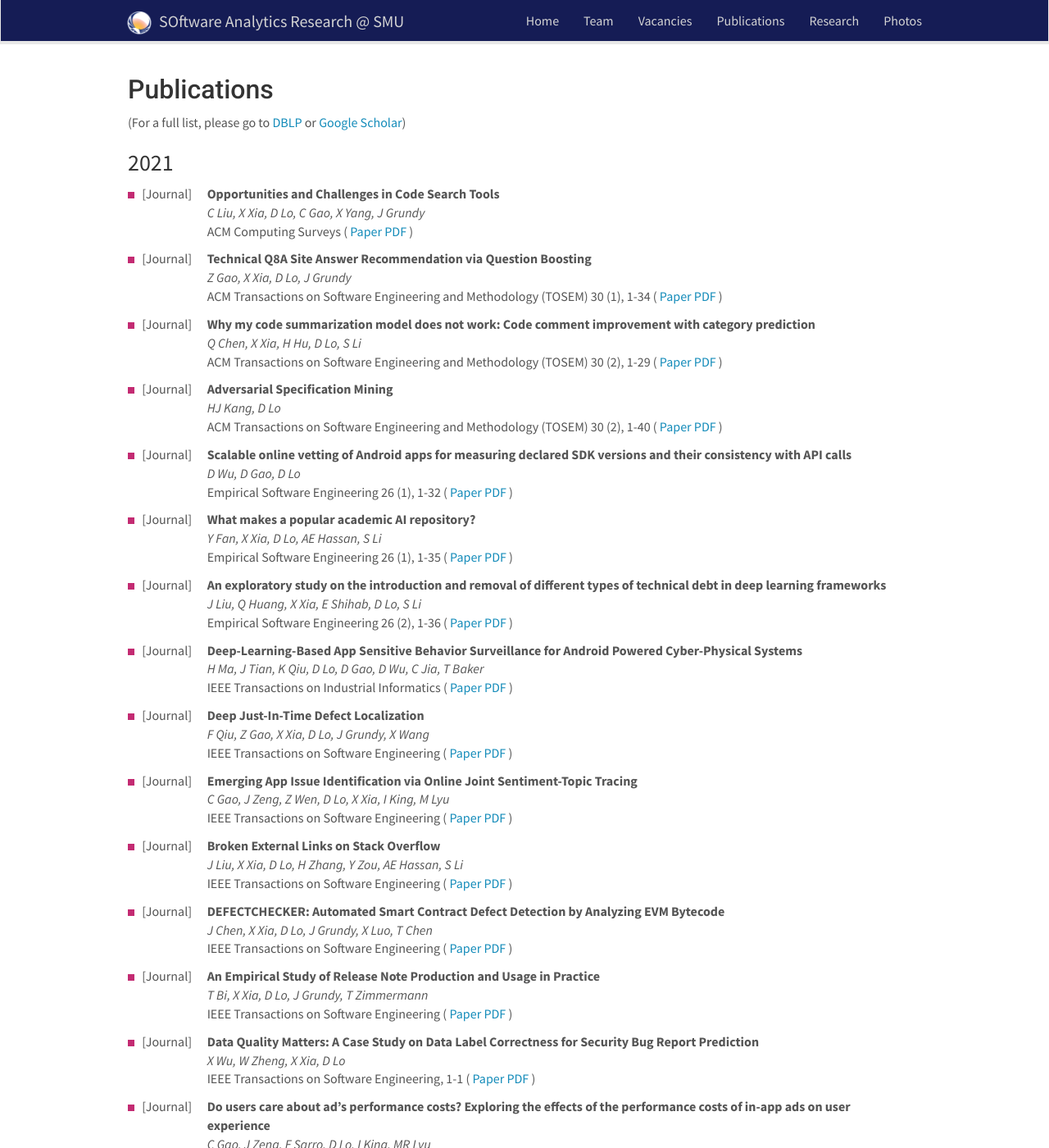
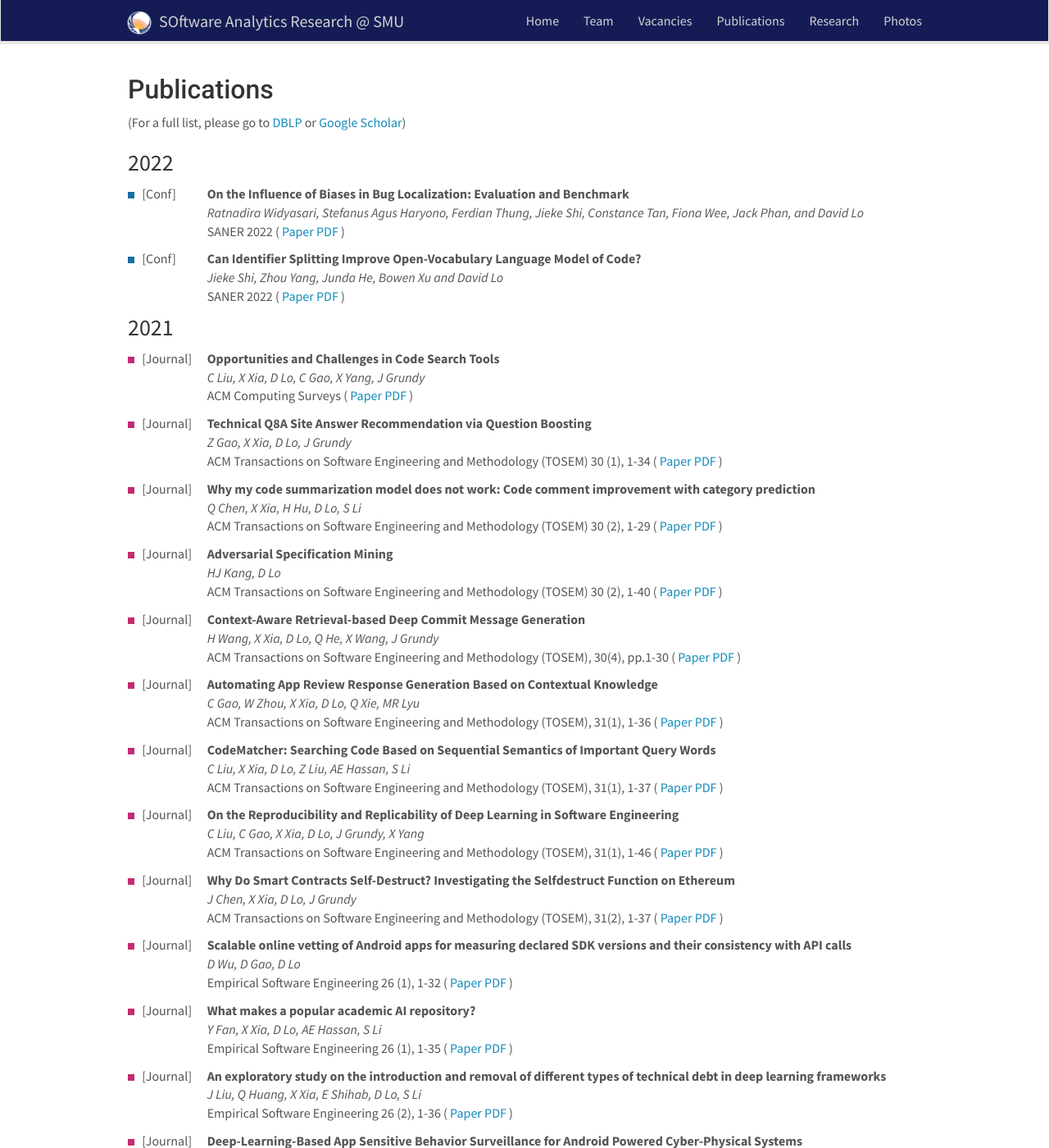
Before and after one commit to soarsmu/soarsmu.github.io, a Jekyll site: the page built from _pages/publications.md, in a window 1280 px wide and 1400 px high. Shown: the whole window at 82% size. Built offline with Jekyll 4.4.1, drawn with Linux system fonts in a browser that asks for light colours; nearby versions of some CDN libraries; some of the changed text lies outside the part shown.

Commit message:
publist: update 2021 publist

```diff
--- a/_data/publist.yml
+++ b/_data/publist.yml
@@ -1,3 +1,87 @@
+- title: "On the Influence of Biases in Bug Localization: Evaluation and Benchmark"
+  image:
+  description:
+  authors: Ratnadira Widyasari, Stefanus Agus Haryono, Ferdian Thung, Jieke Shi, Constance Tan, Fiona Wee, Jack Phan, and David Lo
+  publisher: SANER 2022
+  type: Conference
+  pdf: saner_bias.pdf
+  doi:
+  code:
+  highlight:
+  news2:
+  year: 2022
+- title: "Can Identifier Splitting Improve Open-Vocabulary Language Model of Code?"
+  image:
+  description:
+  authors: Jieke Shi, Zhou Yang, Junda He, Bowen Xu and David Lo
+  publisher: SANER 2022
+  type: Conference
+  pdf: saner_identifier.pdf
+  doi:
+  code:
+  highlight:
+  news2:
+  year: 2022
+- title: "Why Do Smart Contracts Self-Destruct? Investigating the Selfdestruct Function on Ethereum"
+  image:
+  description:
+  authors: J Chen, X Xia, D Lo, J Grundy
+  publisher: ACM Transactions on Software Engineering and Methodology (TOSEM), 31(2), 1-37
+  type: Journal
+  pdf: tosem216.pdf
+  doi:
+  code:
+  highlight:
+  news2:
+  year: 2021
+- title: "On the Reproducibility and Replicability of Deep Learning in Software Engineering"
+  image:
+  description:
+  authors: C Liu, C Gao, X Xia, D Lo, J Grundy, X Yang
+  publisher: ACM Transactions on Software Engineering and Methodology (TOSEM), 31(1), 1-46
+  type: Journal
+  pdf: tosem215.pdf
+  doi:
+  code:
+  highlight:
+  news2:
+  year: 2021
+- title: "Automating App Review Response Generation Based on Contextual Knowledge"
+  image:
+  description:
+  authors: C Gao, W Zhou, X Xia, D Lo, Q Xie, MR Lyu
+  publisher: ACM Transactions on Software Engineering and Methodology (TOSEM), 31(1), 1-36
+  type: Journal
+  pdf: tosem214.pdf
+  doi:
+  code:
+  highlight:
+  news2:
+  year: 2021
+- title: "CodeMatcher: Searching Code Based on Sequential Semantics of Important Query Words"
+  image:
+  description:
+  authors: C Liu, X Xia, D Lo, Z Liu, AE Hassan, S Li
+  publisher: ACM Transactions on Software Engineering and Methodology (TOSEM), 31(1), 1-37
+  type: Journal
+  pdf: tosem213.pdf
+  doi:
+  code:
+  highlight:
+  news2:
+  year: 2021
+- title: "Context-Aware Retrieval-based Deep Commit Message Generation"
+  image:
+  description:
+  authors: H Wang, X Xia, D Lo, Q He, X Wang, J Grundy
+  publisher: ACM Transactions on Software Engineering and Methodology (TOSEM), 30(4), pp.1-30
+  type: Journal
+  pdf: tosem212.pdf
+  doi:
+  code:
+  highlight:
+  news2:
+  year: 2021
 - title: "Opportunities and Challenges in Code Search Tools"
   image:
   description:
@@ -25,7 +109,7 @@
 - title: "Emerging App Issue Identification via Online Joint Sentiment-Topic Tracing"
   image:
   description:
-  authors: C Gao, J Zeng, Z Wen, D Lo, X Xia, I King, M Lyu
+  authors: C Gao, J Zeng, Z Wen, D Lo, X Xia, I King, MR Lyu
   publisher: IEEE Transactions on Software Engineering
   type: Journal
   pdf: tse213.pdf
```
Also changed, not shown: 15 other files.
